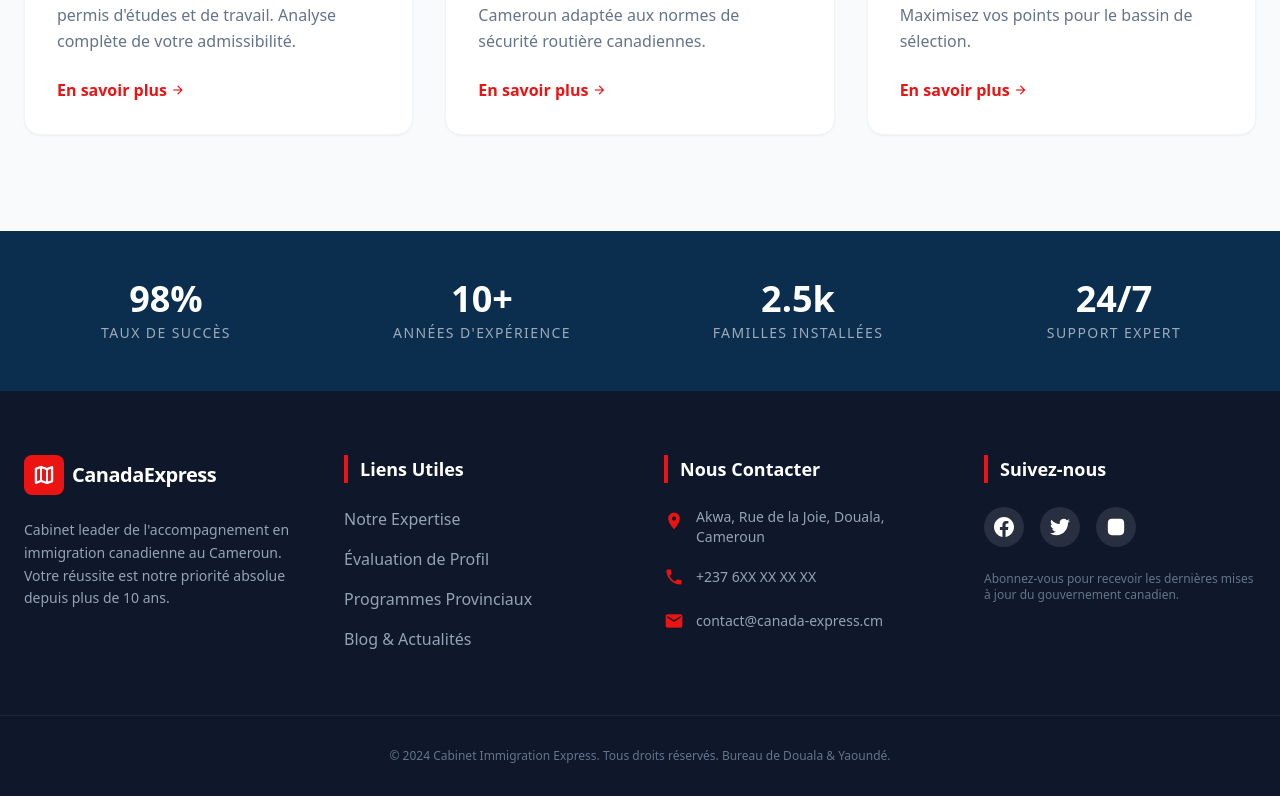
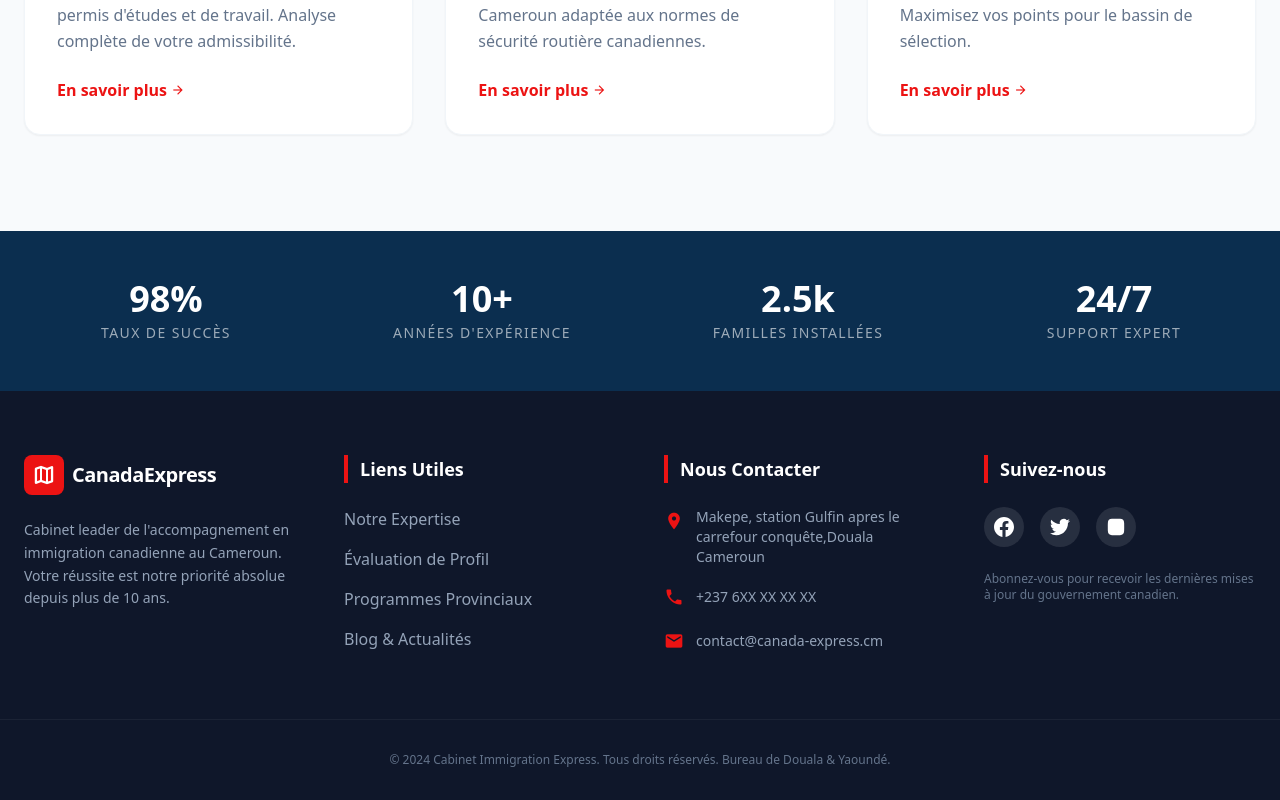
Before and after one commit to CEDX2X/BEST-X, a React (Vite) app: page / in a window 1280 px wide. Shown: the part 1238-2038 px from the top of the page. Built offline with nearby package versions, Linux system fonts and the light colour scheme.

Commit message:
location

```diff
--- a/src/components/Footer.jsx
+++ b/src/components/Footer.jsx
@@ -32,7 +32,7 @@ export default function Footer() {
             <ul className="space-y-4 text-slate-400">
               <li className="flex items-start space-x-3">
                 <span className="material-icons text-accent text-xl">location_on</span>
-                <span className="text-sm">Akwa, Rue de la Joie, Douala, Cameroun</span>
+                <span className="text-sm">Makepe, station Gulfin apres le carrefour conquête,Douala Cameroun</span>
               </li>
               <li className="flex items-center space-x-3">
                 <span className="material-icons text-accent text-xl">phone</span>
```
